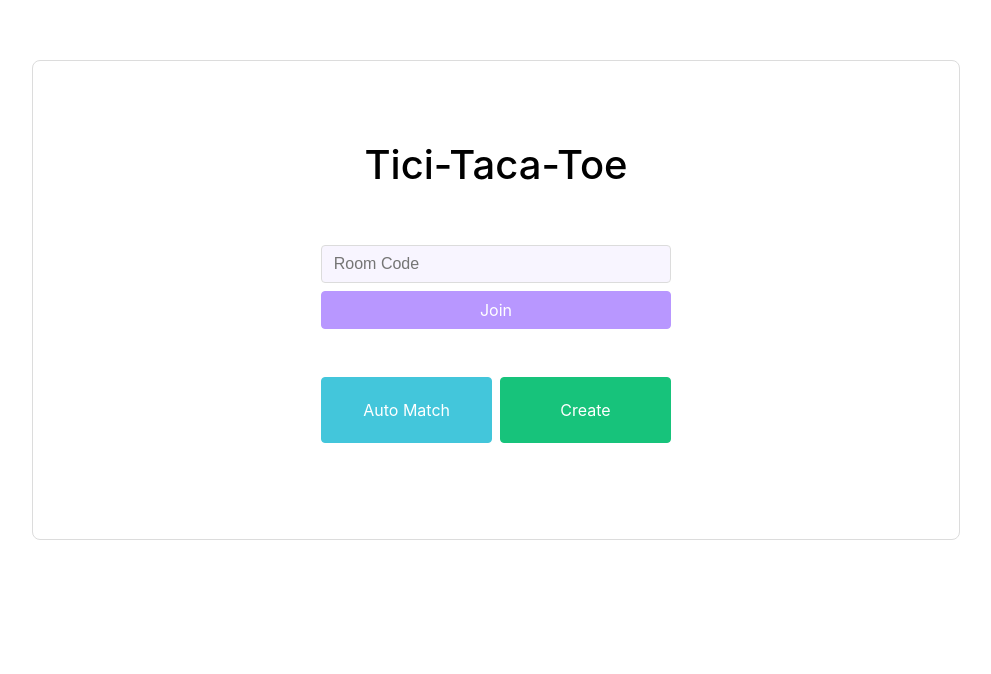
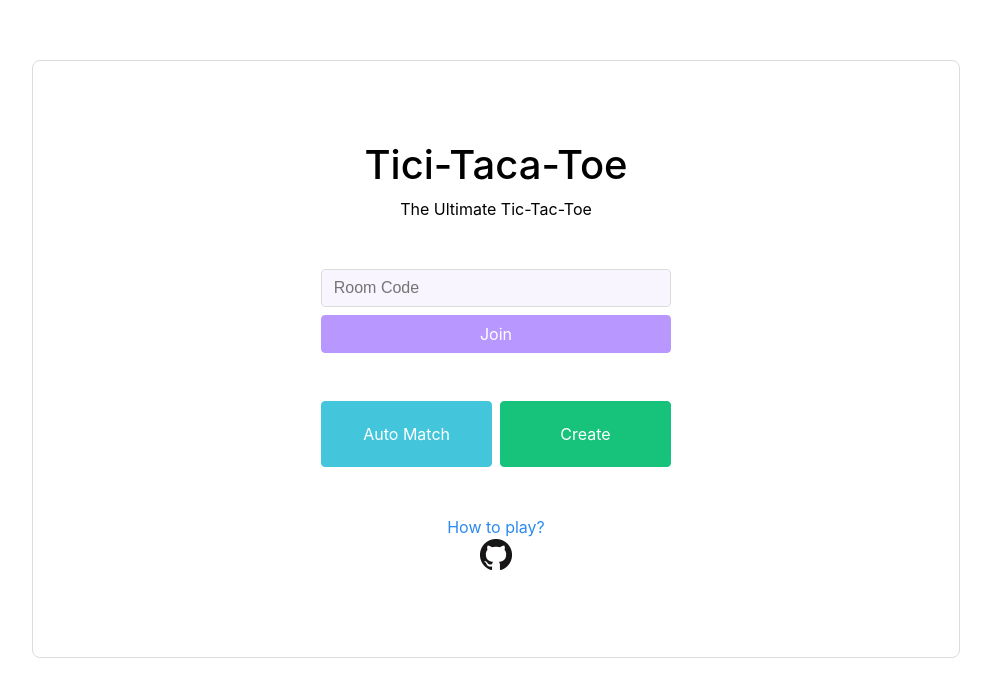
Before and after one commit to kyechan99/Tici-Taca-Toe, a website: page index.html in a window 1280 px wide. Shown: the part 126-800 px from the top of the page, without its empty margins (144-1135 px from the left). Drawn offline with nearby package versions, Linux system fonts and the light colour scheme.

Commit message:
UPDATE : How to play

```diff
--- a/index.html
+++ b/index.html
@@ -3,7 +3,7 @@
   <head>
     <title>Tici-Taca-Toe</title>
 	<meta charset="utf-8">
-	<link rel="shortcut icon" href="/static/favicon.ico">
+	<link rel="shortcut icon" href="/static/img/favicon.ico">
 	<meta name="viewport" content="width=device-width, initial-scale=1, shrink-to-fit=no">
 	<link rel="stylesheet" href="/static/yuri.css">
   </head>
@@ -12,6 +12,7 @@
 		<div class="card" style="margin-top:20%;">
 			<div class="card-body" style="padding-top: 5rem; padding-bottom: 5rem;">
 				<h1 class="text-center">Tici-Taca-Toe</h1>
+				<p class="text-center" style="margin-bottom:0px;">The Ultimate Tic-Tac-Toe</p>
 				<div class="form-group row justify-center">
 					<div class="col-sm-5">
 						<input type="text" class="form-control" v-model="inputRoomCode" id="roomCode" placeholder="Room Code" style="margin-top: 3rem; margin-bottom: .5rem;">
@@ -22,6 +23,15 @@
 						</div>
 					</div>
 				</div>
+				<div class="dsp-flex f-column align-items-center" style="margin-top: 3rem;">
+					<a href="https://github.com/kyechan99/Tici-Taca-Toe/blob/master/README.md">
+						How to play?
+					</a>
+					<a href="https://github.com/kyechan99/Tici-Taca-Toe">
+						<img src="/static/img/GitHub-Mark-32px.png"/>
+					</a>
+				</div>
+
 			</div>
 		</div>
 	</div>
```
Also changed, not shown: game.html (+1 -1 lines), README.md, README/help_0.png (added), README/help_1.png (added), README/help_2.png (added), README/help_3.png (added), README/help_4.png (added), README/help_5.png (added), README/help_6.png (added), README/help_7.png (added), public/static/img/GitHub-Mark-32px.png (added), public/static/img/favicon.ico (renamed from public/static/favicon.ico).
